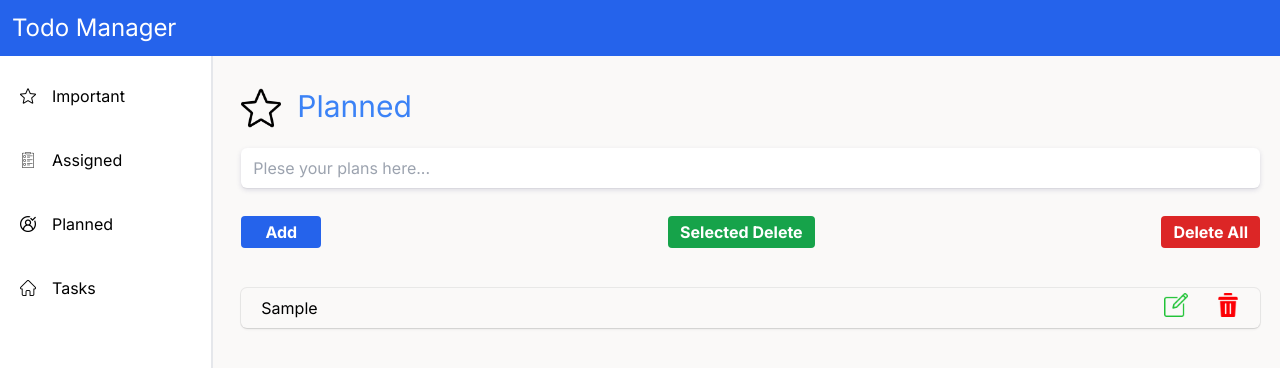
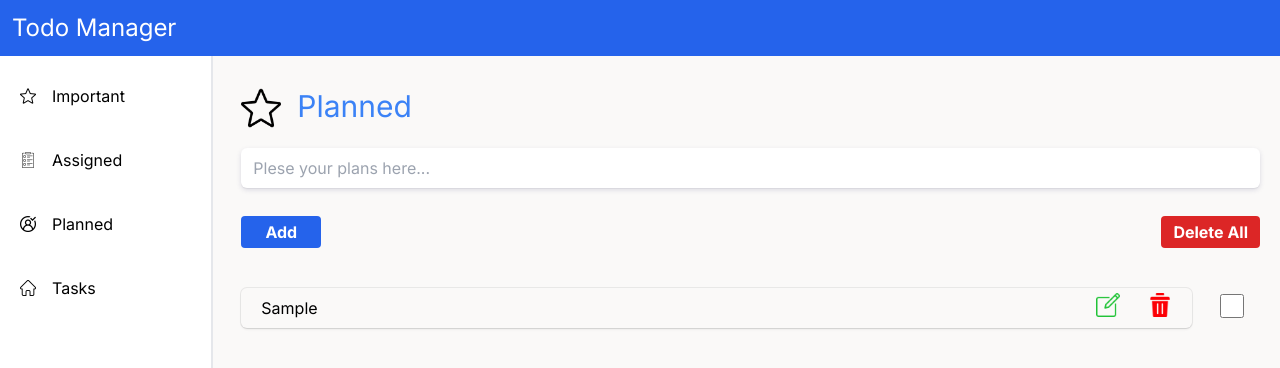
Before and after one commit to MeetPatel012/Todo-Project, a Next.js app: page /planned in a window 1280 px wide. Both pictures are taken after typing "Sample" into the empty fields and a click on the button "Add". Shown: the top 368 px of the page. Built offline with nearby package versions, Linux system fonts and the light colour scheme.

Commit message:
testig commit

```diff
--- a/src/app/components/title/title.tsx
+++ b/src/app/components/title/title.tsx
@@ -1,10 +1,11 @@
+import Link from "next/link";
 import React from "react";
 
 export default function title() {
   return (
     <div className="">
       <nav className="h-14 text-2xl text-left p-3 bg-blue-600 text-white">
-        <p className=""> Todo Manager</p>
+      <Link href="/">Todo Manager</Link>
       </nav>
     </div>
   );
--- a/src/app/planned/page.tsx
+++ b/src/app/planned/page.tsx
@@ -3,11 +3,12 @@ import { useEffect, useState } from "react";
 
 interface Element {
   id: string;
-  name: string;
+  name: any;
+  isChecked: boolean;
 }
 
 export default function planned() {
-  let initTodo;
+  let initTodo = [] as Element[];
   if (localStorage.getItem("plannedtodos") === null) {
     initTodo = [];
   } else {
@@ -15,17 +16,25 @@ export default function planned() {
   }
 
   const [value, setValue] = useState("");
-  const [list, setList] = useState<any[]>(initTodo);
+  const [list, setList] = useState<Element[]>(initTodo);
   const [toggleSubmit, setToggleSubmit] = useState(true);
   const [isEditItem, setIsEditItem] = useState(null);
 
-  const handleChange = (e: any) => {
+  const handleChange = (e: { target: { value: string } }) => {
     setValue(e.target.value);
   };
 
   useEffect(() => {
     localStorage.setItem("plannedtodos", JSON.stringify(list));
   }, [list]);
+
+  const handlecheckbox = (id: string) => {
+    const data = list.map((item) =>
+      item.id === id ? { ...item, isChecked: !item.isChecked } : item
+    );
+    setList(data);
+    console.log(data);
+  };
 
   //-----------------------------------------------------------add the list
   const addtodo = () => {
@@ -44,26 +53,20 @@ export default function planned() {
       setValue("");
       setIsEditItem(null);
     } else {
-      const allValueData = { id: new Date().getTime().toString(), name: value };
+      const allValueData = {
+        id: new Date().getTime().toString(),
+        name: value,
+        isChecked: false,
+      };
       setList([...list, allValueData]);
       setValue("");
     }
   };
 
-  // delete selcted items
+  //-----------------------------------------------------------delete selcted items
   const selectedDelete = (e: any) => {
     let select;
   };
-
-  /*
-  -----------------------------------------------------------delete the list
-  const deleteOn = (e: any) => {
-    let deleteone = [...list];
-    deleteone.splice(e, 1);
-    setList([...deleteone]);
-    localStorage.setItem("plannedtodos", JSON.stringify(list));
-  };
-  */
 
   //-----------------------------------------------------------delete the list - vinod thapa youtube
   const deleteOn = (index: string) => {
@@ -111,7 +114,7 @@ export default function planned() {
           />
 
           <div className="flex justify-between mt-7">
-            {toggleSubmit ? (
+            {/* {toggleSubmit ? ( */}
             <div>
               <button
                 className="bg-blue-600 hover:bg-blue-800 text-white font-bold py-1 px-3 rounded w-20"
@@ -120,24 +123,24 @@ export default function planned() {
                 Add
               </button>
             </div>
-            ) : (
+            {/* ) : (
               <div className="flex justify-normal items-center bg-gray-600 hover:bg-black-800 font-bold py-1 px-3 rounded text-white h-8 w-48 text-nowrap">
                 <img src="./edit.png" className="w-5 h-5 mr-2" />
                 <button className="mr-2" onClick={addtodo}>
                   Click Hear to Edit
                 </button>
               </div>
-            )}
+            )} */}
 
             {/* Selected delete */}
-            <div>
+            {/* <div>
               <button
                 className="bg-green-600 hover:bg-green-800 text-white font-bold py-1 px-3 rounded w-auto"
                 onClick={selectedDelete}
               >
                 Selected Delete
               </button>
-            </div>
+            </div> */}
             {/* Selected delete */}
 
             <div>
@@ -155,21 +158,73 @@ export default function planned() {
           <ul className="">
             {list.map((item) => {
               return (
+                <div key={item.id} className="flex gap-6">
+                  {toggleSubmit ? (
+                    <>
                       <li
-                  key={item.id}
-                  className="flex justify-between items-center w-full outline-none h-8 rounded-md p-5 mb-5 shadow-[0px_2px_3px_-1px_rgba(0,0,0,0.1),0px_1px_0px_0px_rgba(25,28,33,0.02),0px_0px_0px_1px_rgba(25,28,33,0.08)]"
+                        className={`flex justify-between items-center w-full outline-none h-8 rounded-md p-5 mb-5 shadow-[0px_2px_3px_-1px_rgba(0,0,0,0.1),0px_1px_0px_0px_rgba(25,28,33,0.02),0px_0px_0px_1px_rgba(25,28,33,0.08)]
+                      ${item.isChecked ? "line-through" : ""}
+                      `}
+                      >
+                        <span
+                          onDoubleClick={() => console.log("doule clicked")}
                         >
                           {item.name}
-
+                        </span>
                         <div>
                           <button className="" onClick={() => editOn(item.id)}>
-                      <img src="./editing.png" className="w-6 h-6 mr-7 " />
+                            <img
+                              src="./editing.png"
+                              className="w-6 h-6 mr-7 "
+                            />
                           </button>
-                    <button className="" onClick={() => deleteOn(item.id)}>
+                          <button
+                            className=""
+                            onClick={() => deleteOn(item.id)}
+                          >
                             <img src="./delete.png" className="w-6 h-6 " />
                           </button>
                         </div>
                       </li>
+
+                      <div className="p-1">
+                        <input
+                          name="checkbox1"
+                          // value={checked.checkbox1}
+                          defaultChecked={item.isChecked}
+                          onChange={() => handlecheckbox(item.id)}
+                          type="checkbox"
+                          className="w-6 h-6 shrink-0 mt-0.5 border-gray-200 rounded text-blue-600 focus:ring-blue-500 disabled:opacity-50 disabled:pointer-events-none dark:bg-neutral-800 dark:border-neutral-700 dark:checked:bg-blue-500 dark:checked:border-blue-500 dark:focus:ring-offset-gray-800"
+                          id="hs-default-checkbox"
+                        />
+                        <label
+                          htmlFor="hs-default-checkbox"
+                          className="text-sm text-gray-500 ms-3 dark:text-neutral-400"
+                        >
+                          {/* Default checkbox */}
+                        </label>
+                      </div>
+                    </>
+                  ) : (
+                    <>
+                      <div className="flex justify-center items-center w-full bg-white rounded-md  shadow-[rgba(50,_50,_105,_0.15)_0px_2px_5px_0px,_rgba(0,_0,_0,_0.05)_0px_1px_1px_0px]  gap-2 ">
+                        <input
+                          className="w-full p-3 h-10  rounded-md  outline-none "
+                          type="text"
+                          value={value}
+                          onChange={handleChange}
+                          placeholder="Plese your plans here..."
+                        />
+                        {/* {item.name} */}
+                        <img
+                          src="./check.png"
+                          className="w-6 h-6 flex justify-center items-center mr-3"
+                          onClick={addtodo}
+                        />
+                      </div>
+                    </>
+                  )}
+                </div>
               );
             })}
           </ul>
```
Also changed, not shown: public/check.png (added), public/correct.png (added). Lines whose indentation alone changed are shown as unchanged.
